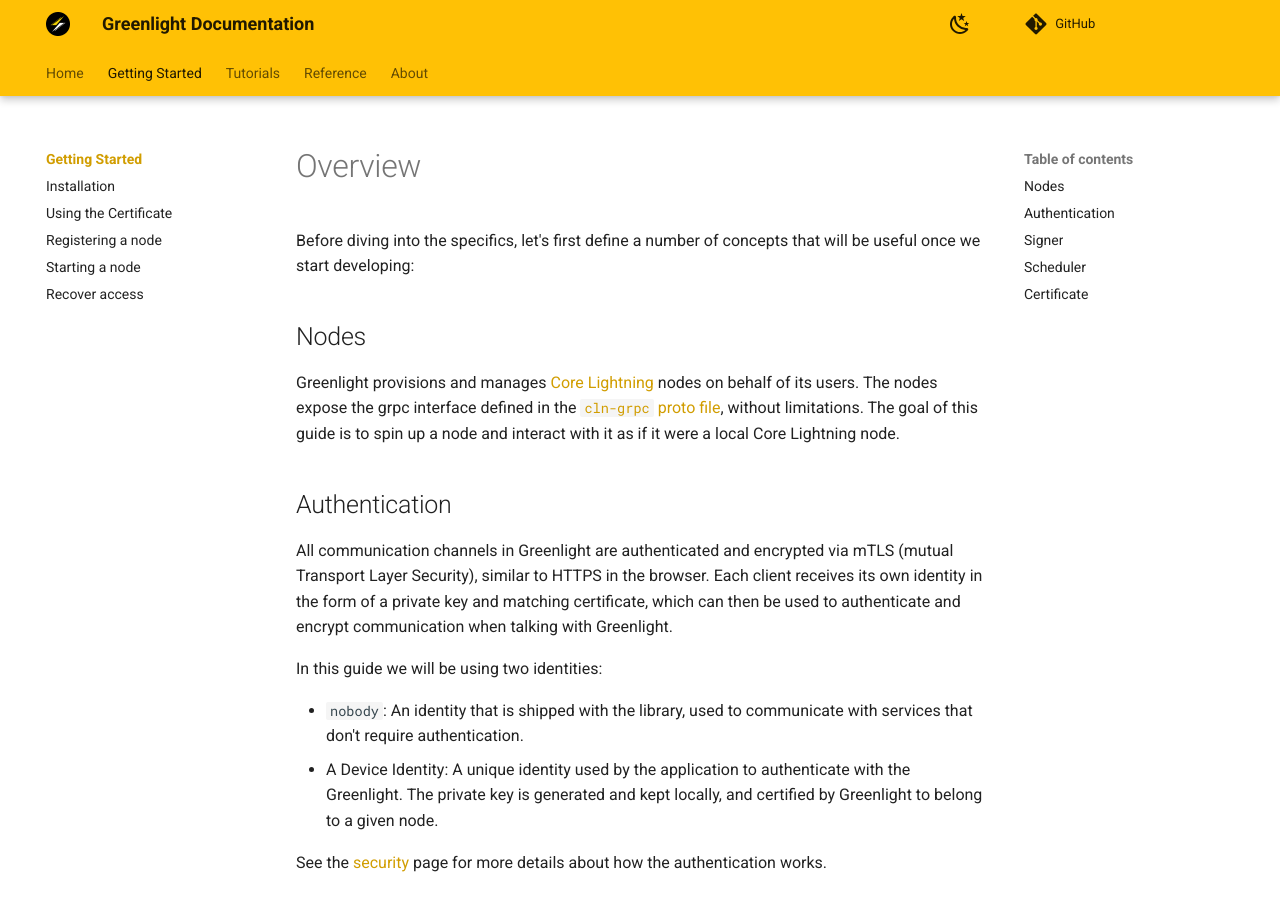
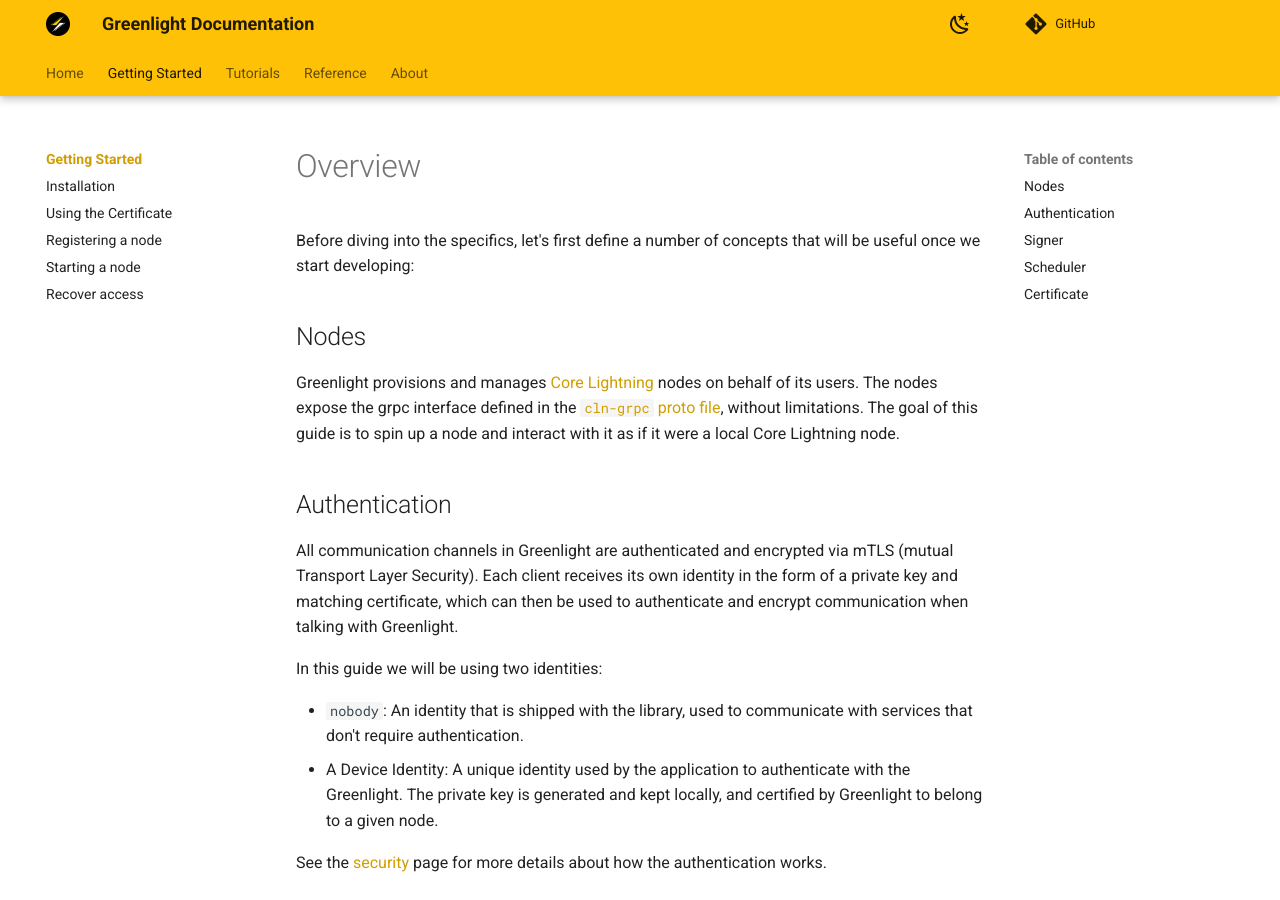
Before and after one commit to Blockstream/greenlight, an MkDocs documentation site: the page built from docs/src/getting-started/index.md, in a window 1280 px wide and 900 px high. Built offline with MkDocs 1.6.1 and Material for MkDocs 9.7.7, drawn with Linux system fonts in a browser that asks for light colours; comment, search, counter and statistics services are not loaded.

Commit message:
Docs: Removed comparision of mTLS set-up to https
This phrasing might be confusing because https isn't using mTLS
and it adds no information.

```diff
--- a/docs/src/getting-started/index.md
+++ b/docs/src/getting-started/index.md
@@ -18,10 +18,10 @@
 ## Authentication
 
 All communication channels in Greenlight are authenticated and
-encrypted via mTLS (mutual Transport Layer Security), similar to HTTPS
-in the browser. Each client receives its own identity in the form of a
-private key and matching certificate, which can then be used to
-authenticate and encrypt communication when talking with Greenlight.
+encrypted via mTLS (mutual Transport Layer Security). Each client
+receives its own identity in the form of a private key and matching
+certificate, which can then be used to authenticate and encrypt
+communication when talking with Greenlight.
 
 In this guide we will be using two identities:
 
```
